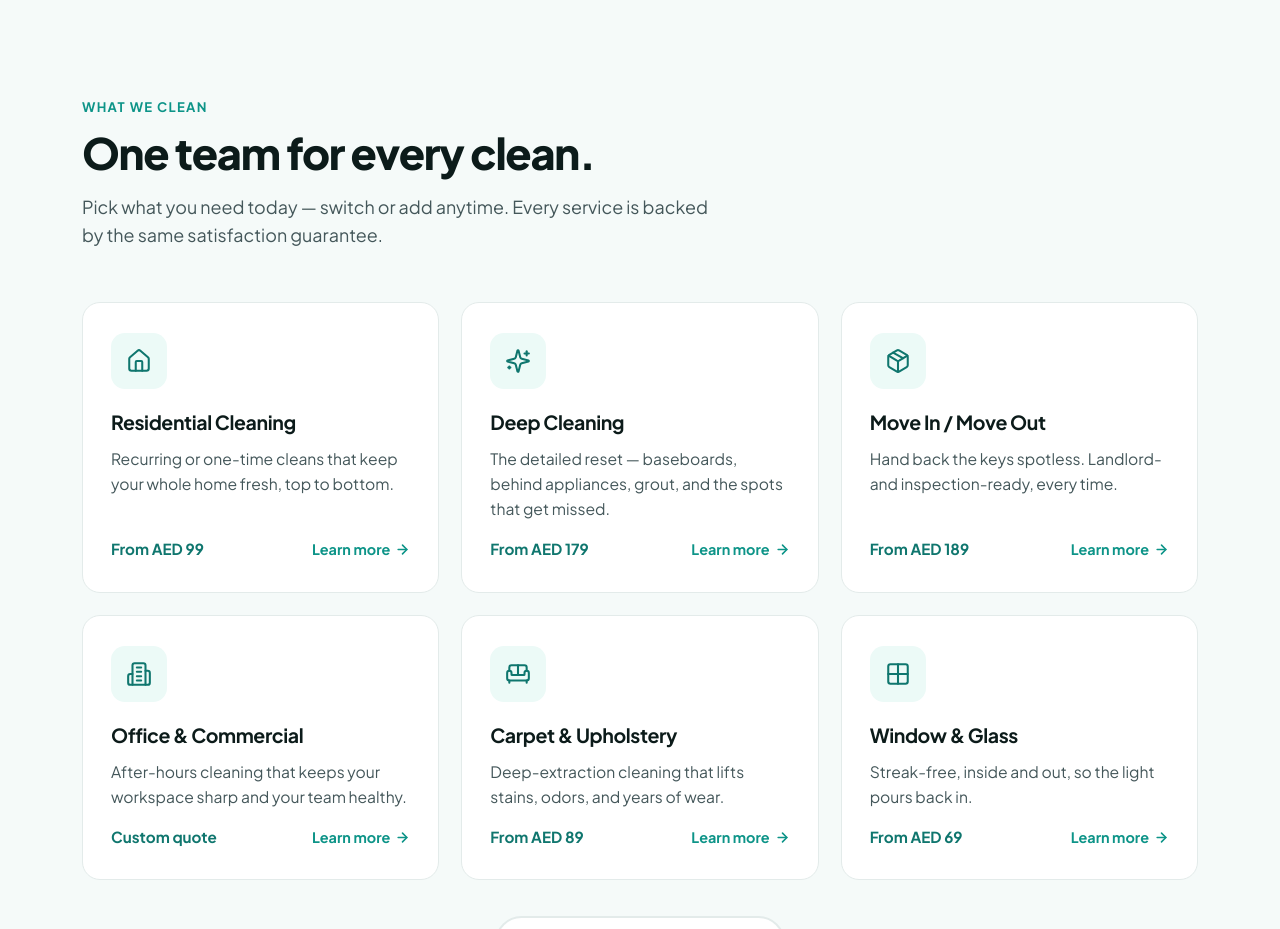
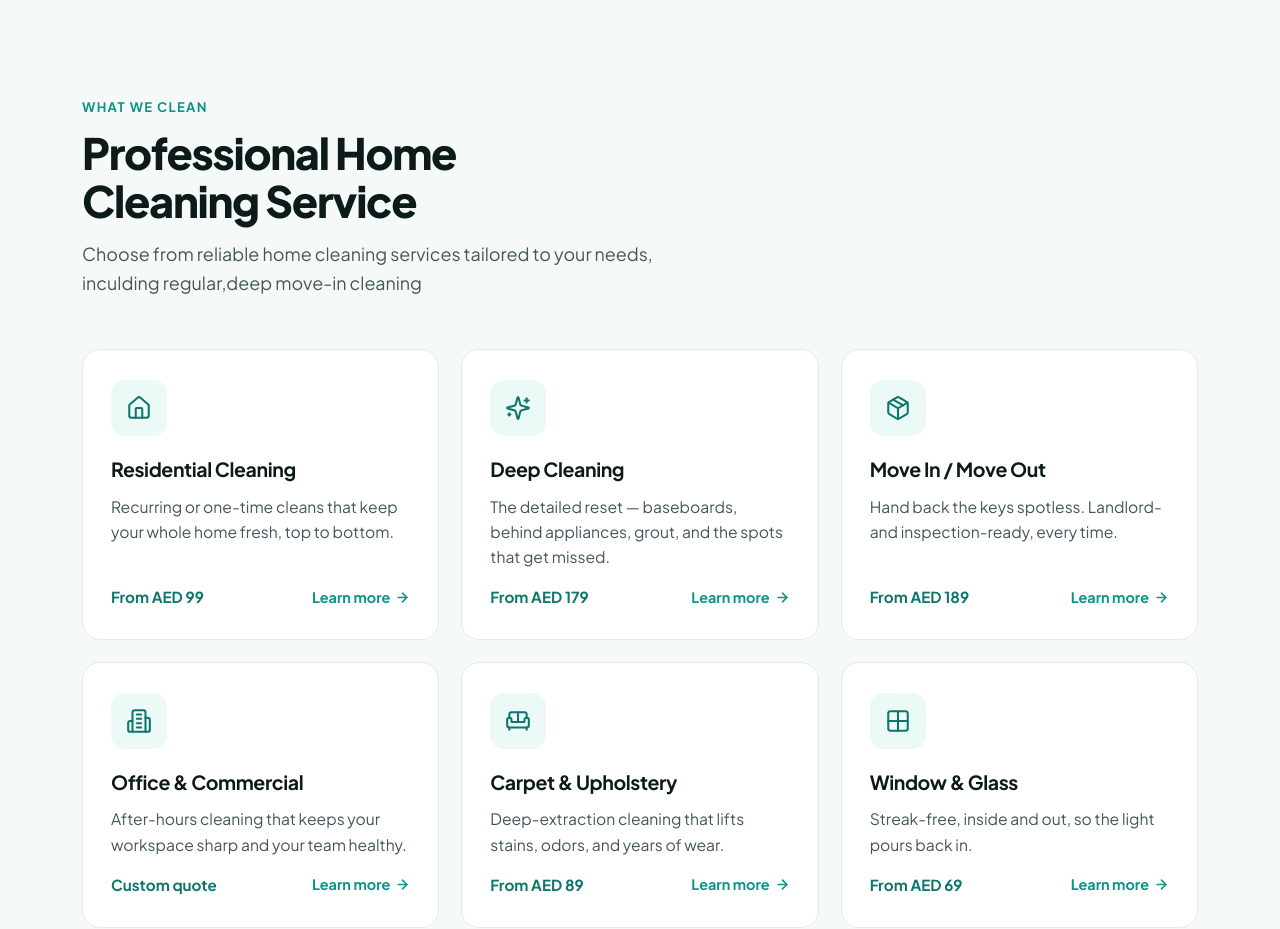
Before and after one commit to hafizglotar/quickclean, a Next.js app: page / in a window 1280 px wide. Shown: the part 1120-2049 px from the top of the page. Built offline with nearby package versions, Linux system fonts and the light colour scheme; no server answers.

Commit message:
Update Sections.js

```diff
--- a/app/components/Sections.js
+++ b/app/components/Sections.js
@@ -43,10 +43,10 @@ export function Services() {
       <div className="container">
         <div className="section-head reveal">
           <span className="kicker">What we clean</span>
-          <h2>One team for every clean.</h2>
+          <h2>Professional Home Cleaning Service</h2>
           <p className="section-lead">
-            Pick what you need today — switch or add anytime. Every service is backed by the
-            same satisfaction guarantee.
+            Choose from reliable home cleaning services tailored to your needs,
+            inculding regular,deep move-in cleaning
           </p>
         </div>
 
```
